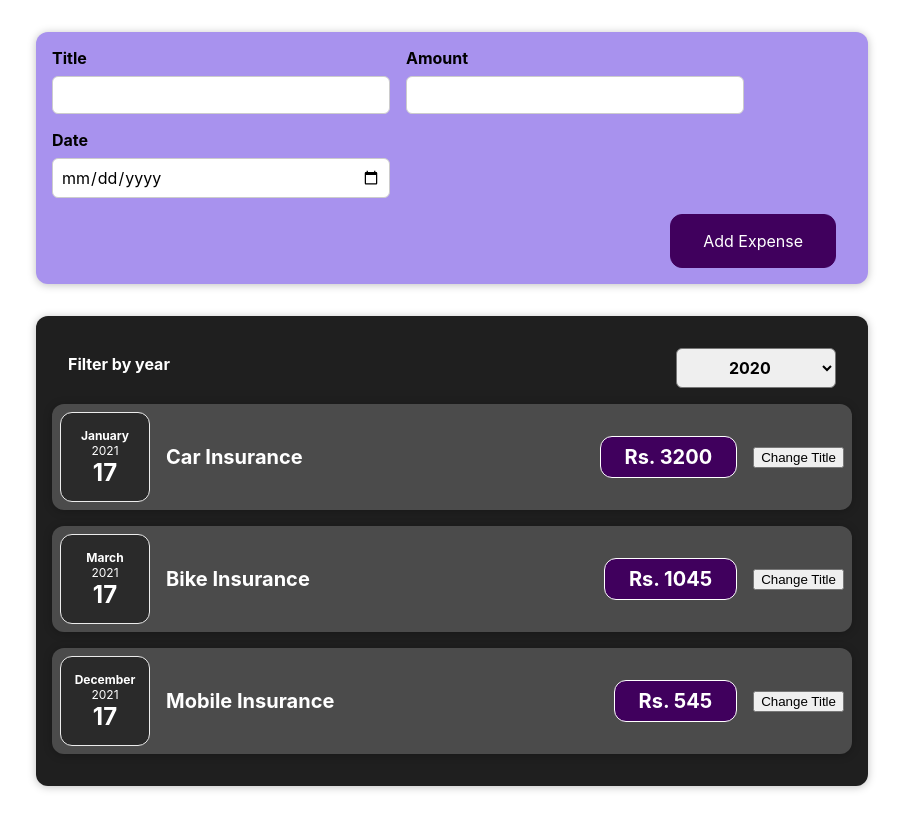
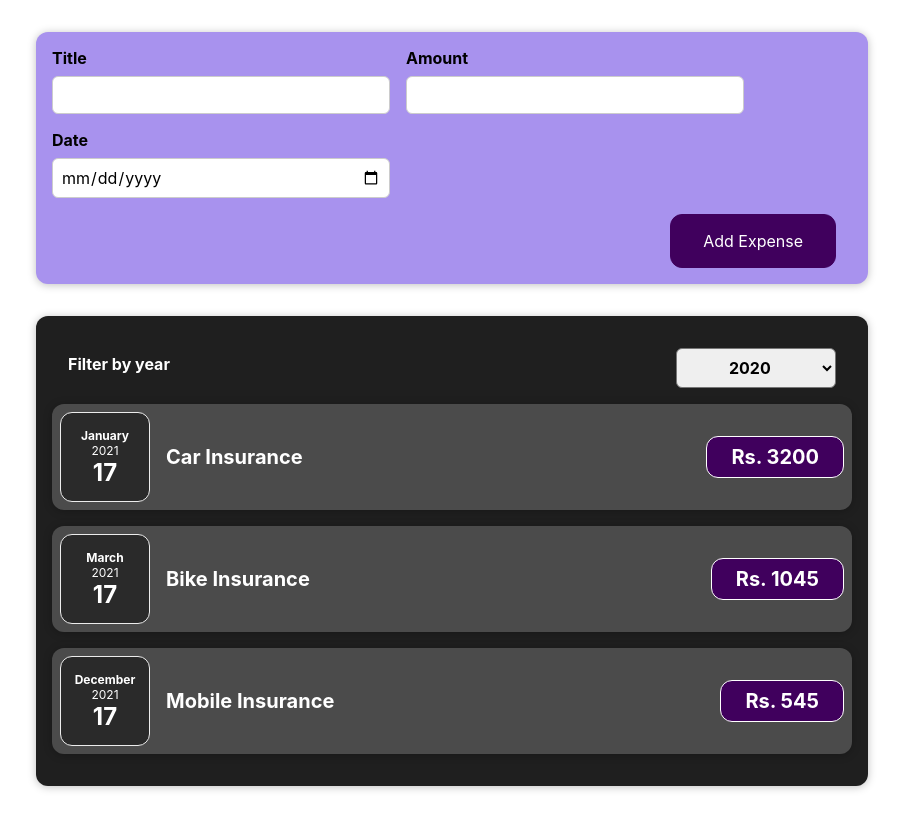
Before and after one commit to vinothsmart/react-complete-guide, a React (Create React App) app: page / in a window 1280 px wide. Shown: the whole page, without its empty margins (188-1091 px from the left). Built offline with nearby package versions, Linux system fonts and the light colour scheme.

Commit message:
rm uncontroller comp

```diff
--- a/src/components/Expenses/ExpenseItem.js
+++ b/src/components/Expenses/ExpenseItem.js
@@ -1,22 +1,14 @@
-import { useState } from "react";
 import Card from "../UI/Card";
 import ExpenseDate from "./ExpenseDate";
 import "./ExpenseItem.css";
 
 const ExpenseItem = ({ date, title, amount }) => {
-  const [compTitle, setCompTitle] = useState(title);
-
-  const handleClick = () => {
-    setCompTitle("Updated!");
-  };
-
   return (
     <Card className="expense-item">
       <ExpenseDate date={date} />
       <div className="expense-item__description">
-        <h2>{compTitle}</h2>
+        <h2>{title}</h2>
         <div className="expense-item__price">{amount}</div>
-        <button onClick={handleClick}>Change Title</button>
       </div>
     </Card>
   );
```
